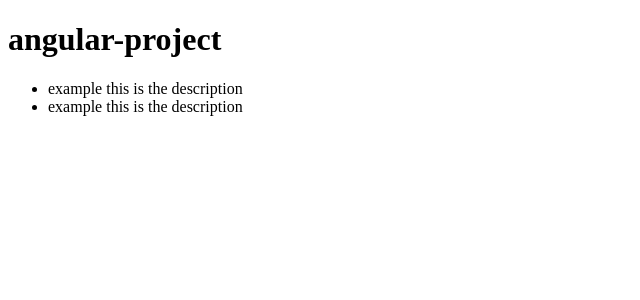
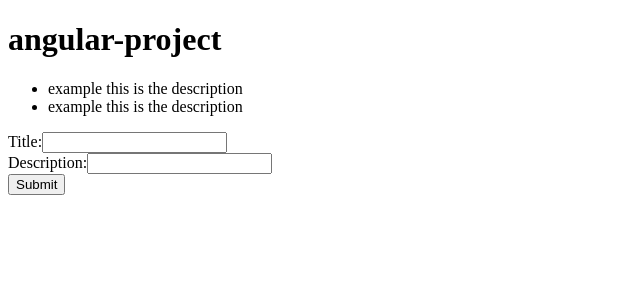
Before and after one commit to nunoconc/angular-project, an Angular app: page / in a window 1280 px wide. Shown: the top 300 px of the page, without its empty margins (0-640 px from the left). Built offline with nearby package versions, Linux system fonts and the light colour scheme.

Commit message:
feat: added form to add new item

```diff
--- /dev/null
+++ b/src/app/add/add.component.html
@@ -0,0 +1,9 @@
+<form (ngSubmit)="onSubmit()">
+  <label for="title">Title:</label>
+  <input type="text" id="title" name="title" [(ngModel)]="todoItem.title" required>
+  <br>
+  <label for="description">Description:</label>
+  <input type="email" id="description" name="description" [(ngModel)]="todoItem.description" required>
+  <br>
+  <button type="submit">Submit</button>
+</form>
--- /dev/null
+++ b/src/app/add/add.component.ts
@@ -0,0 +1,23 @@
+import { Component } from '@angular/core';
+import {FormsModule} from "@angular/forms";
+import {TodoItem} from "../../types/todoItem";
+
+@Component({
+  selector: 'app-add',
+  standalone: true,
+  imports: [
+    FormsModule
+  ],
+  templateUrl: './add.component.html',
+  styleUrl: './add.component.css'
+})
+export class AddComponent {
+  todoItem: TodoItem =  {
+    title: '',
+    description: '',
+}
+
+  onSubmit() {
+    console.log('Name: %s, Description: %s', this.todoItem.title, this.todoItem.description);
+  }
+}
--- a/src/app/app.component.html
+++ b/src/app/app.component.html
@@ -2,6 +2,7 @@
   <div class="content">
     <h1>{{title}}</h1>
     <app-list [todoItems]="todoItems"/>
+    <app-add/>
   </div>
 </main>
 <router-outlet />
--- a/src/app/app.component.ts
+++ b/src/app/app.component.ts
@@ -2,11 +2,12 @@ import { Component } from '@angular/core';
 import { RouterOutlet } from '@angular/router';
 import {ListComponent} from "./list/list.component";
 import {TodoItem} from "../types/todoItem";
+import {AddComponent} from "./add/add.component";
 
 @Component({
   selector: 'app-root',
   standalone: true,
-  imports: [RouterOutlet, ListComponent],
+  imports: [RouterOutlet, ListComponent, AddComponent],
   templateUrl: './app.component.html',
   styleUrl: './app.component.css'
 })
```
Also changed, not shown: src/app/add/add.component.css (added), 1 other file (tests, documents, lock files or other folders).
